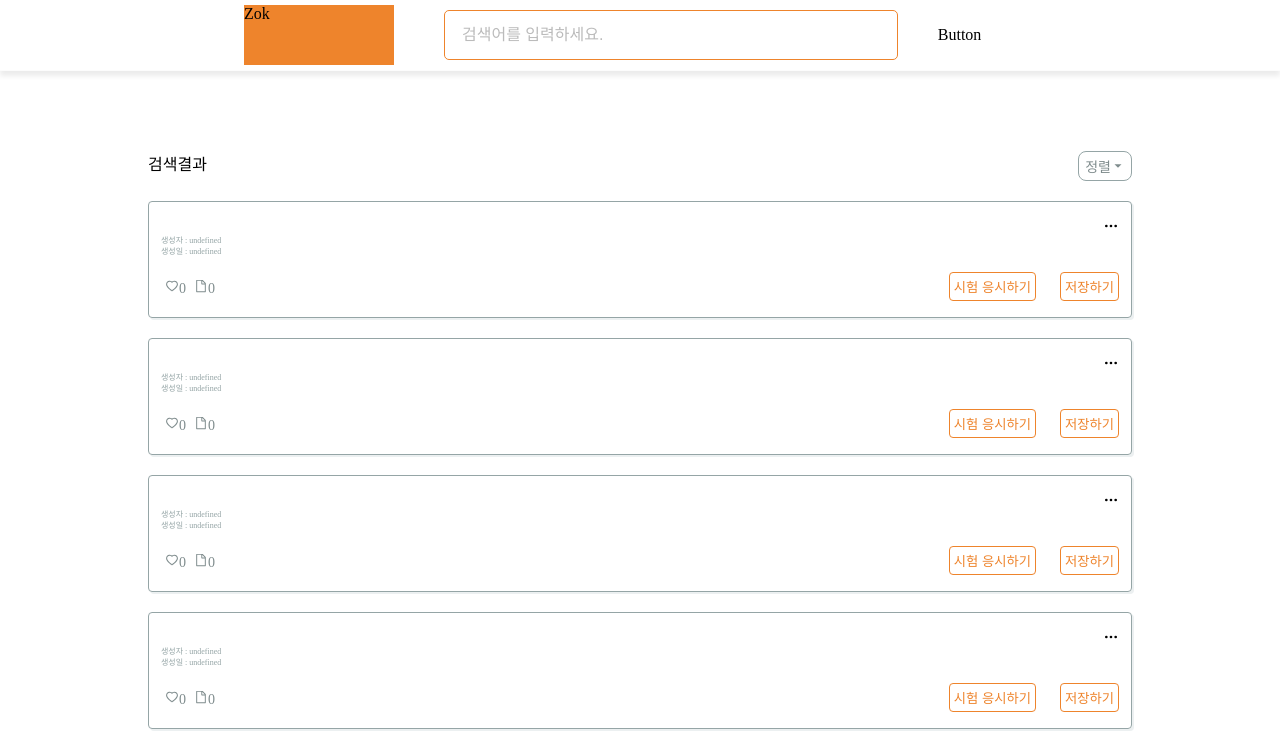
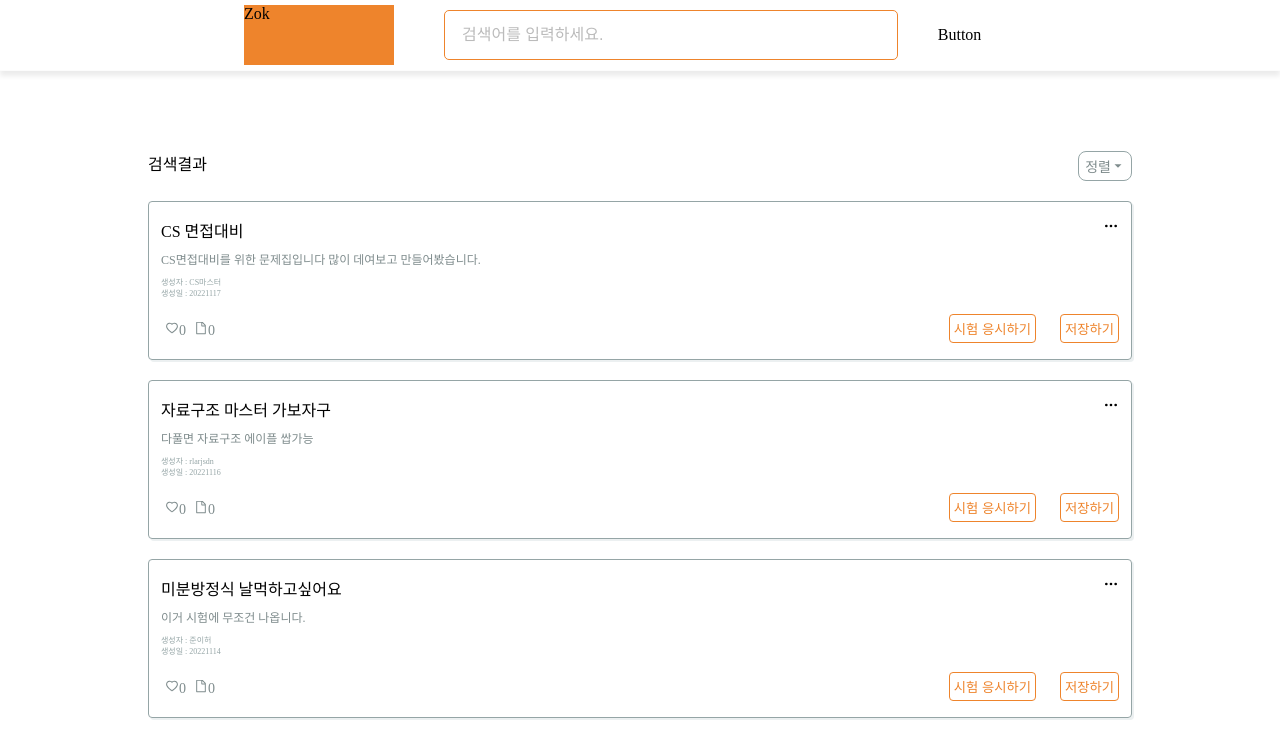
Before and after one commit to boostcampwm-2022/web07-zokboo.com, a React (Create React App) app in the folder client/: page /search in a window 1280 px wide. Shown: the top 736 px of the page. Built offline with nearby package versions, Linux system fonts and the light colour scheme.

Commit message:
fix: 같은파일 내 mock data 생성

```diff
--- a/client/src/pages/Login.tsx
+++ b/client/src/pages/Login.tsx
@@ -76,7 +76,7 @@ const MoreButtons = styled.div`
     background: none;
     border: none;
     text-decoration: underline;
-    color: ${colors.gray};
+    color: ${colors.gray4};
 
     :hover {
       opacity: 0.7;
@@ -87,7 +87,7 @@ const MoreButtons = styled.div`
 const SSOTitle = styled.div`
   margin: 12px;
 
-  color: ${colors.gray};
+  color: ${colors.gray4};
   font-size: 14px;
 `;
 
--- a/client/src/pages/Search.tsx
+++ b/client/src/pages/Search.tsx
@@ -36,6 +36,43 @@ const SortContainer = styled.div`
 
 const SearchResultTitle = styled.div``;
 
+const researchMockData = [
+  {
+    workbook_id: 1,
+    title: 'CS 면접대비',
+    creator_id: 'CS마스터',
+    create_at: '20221117',
+    description: 'CS면접대비를 위한 문제집입니다 많이 데여보고 만들어봤습니다.',
+  },
+  {
+    workbook_id: 2,
+    title: '자료구조 마스터 가보자구',
+    creator_id: 'rlarjsdn',
+    create_at: '20221116',
+    description: '다풀면 자료구조 에이플 쌉가능',
+  },
+  {
+    workbook_id: 3,
+    title: '미분방정식 날먹하고싶어요',
+    creator_id: '준이허',
+    create_at: '20221114',
+    description: '이거 시험에 무조건 나옵니다.',
+  },
+  {
+    workbook_id: 4,
+    title: '받아쓰기 대비 문제집',
+    creator_id: '어쩔냉장고',
+    create_at: '20221113',
+    description: '받아쓰기 백점맞아 얘들아',
+  },
+  {
+    workbook_id: 5,
+    title: '정보처리기사 실기대비',
+    creator_id: '정처기시험5번본사람',
+    create_at: '20221111',
+    description: '정처기 한번에 붙으시길 바랍니다.',
+  },
+];
 const Search = () => {
   return (
     <div>
@@ -48,15 +85,15 @@ const Search = () => {
             <IoMdArrowDropdown />
           </SortContainer>
         </TitleContainer>
-        {/** temp */}
-        <SearchResultItem />
-        <SearchResultItem />
-        <SearchResultItem />
-        <SearchResultItem />
-        <SearchResultItem />
-        <SearchResultItem />
-        <SearchResultItem />
-        {/** temp */}
+        {researchMockData.map((x, i) => (
+          <SearchResultItem
+            key={x.workbook_id}
+            title={x.title}
+            creatorId={x.creator_id}
+            createAt={x.create_at}
+            description={x.description}
+          />
+        ))}
       </SearchResultContainer>
     </div>
   );
```
